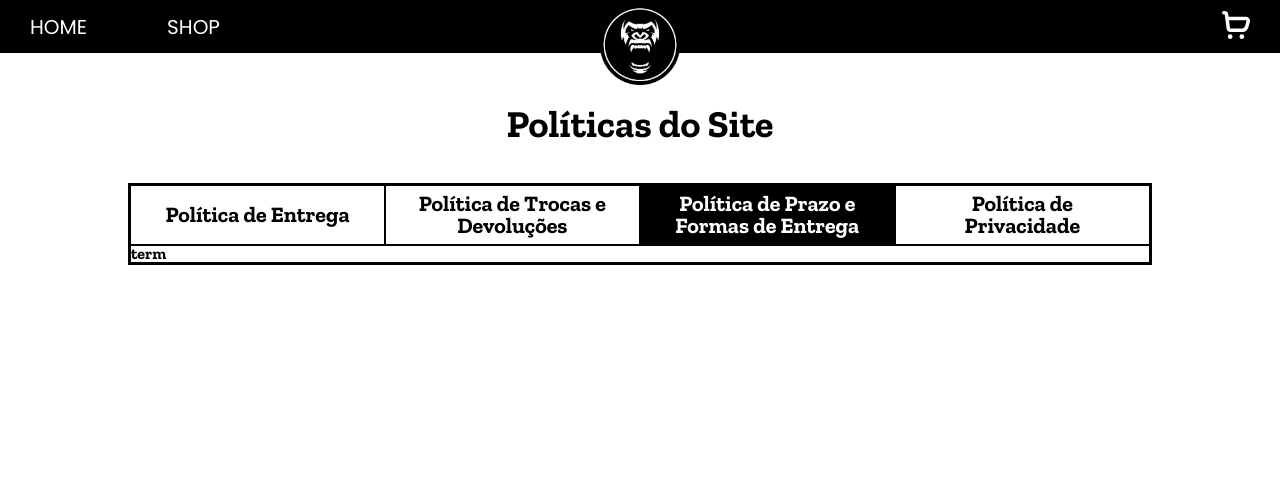
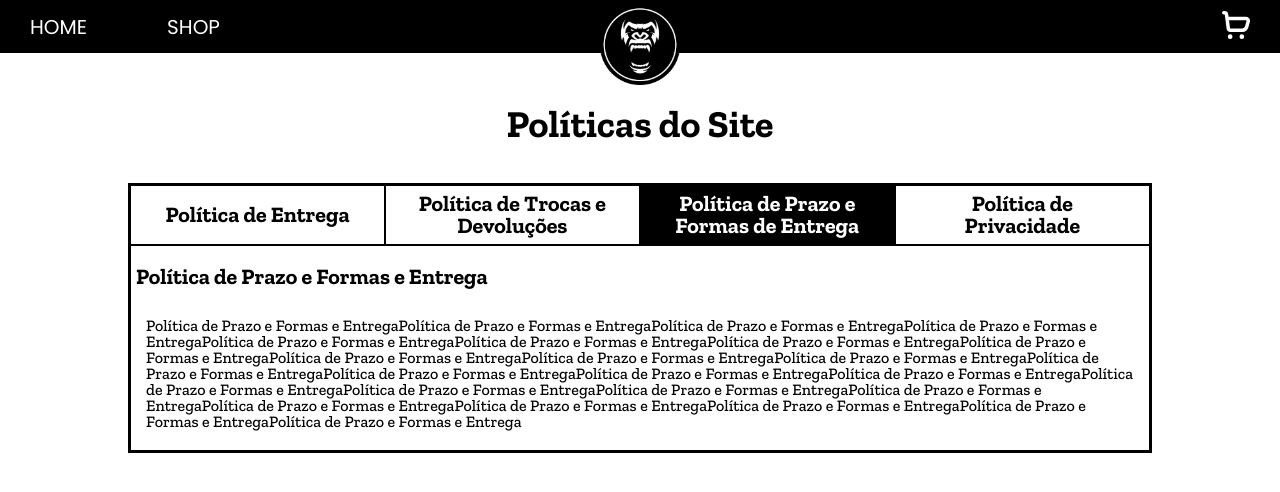
Before and after one commit to Scalco7/ecoomerce-web, a Next.js app: page /policies in a window 1280 px wide. Both pictures are taken after a click on the element "Política de Prazo e Formas de Entrega". Shown: the top 492 px of the page. Built offline with nearby package versions, Linux system fonts and the light colour scheme.

Commit message:
policies section

```diff
--- a/src/app/policies/page.tsx
+++ b/src/app/policies/page.tsx
@@ -8,6 +8,7 @@ import { useState } from "react";
 import PrivacySection from "@/components/organisms/policiesSection/privacySection/privacySection";
 import ExchangesSection from "@/components/organisms/policiesSection/exchangesSection/exchangesSection";
 import DeliverySection from "@/components/organisms/policiesSection/deliverySection/deliverySection";
+import TermSection from "@/components/organisms/policiesSection/termSection/termSection";
 
 const zillaSlab = Zilla_Slab({
   weight: "700",
@@ -25,7 +26,7 @@ export default function Policies() {
     delivery: <DeliverySection />,
     exchanges: <ExchangesSection />,
     privacy: <PrivacySection />,
-    term: <main>term</main>,
+    term: <TermSection />,
   };
 
   function handleChangeSection(sectionSelected: string) {
--- /dev/null
+++ b/src/components/organisms/policiesSection/termSection/style.module.css
@@ -0,0 +1,14 @@
+.main {
+  display: flex;
+  flex-direction: column;
+  gap: 30px;
+  padding: 20px 5px;
+}
+
+.boxText {
+  padding: 0px 10px;
+}
+
+.title {
+  font-size: 22px;
+}
--- /dev/null
+++ b/src/components/organisms/policiesSection/termSection/termSection.tsx
@@ -0,0 +1,33 @@
+import { Zilla_Slab } from "next/font/google";
+import styles from "./style.module.css";
+
+const zillaSlab = Zilla_Slab({
+  weight: "500",
+  subsets: ["latin"],
+  display: "swap",
+});
+
+export default function TermSection() {
+  return (
+    <main className={styles.main}>
+      <p className={styles.title}>Política de Prazo e Formas e Entrega</p>
+      <section className={`${styles.boxText} ${zillaSlab.className}`}>
+        <p>
+          Política de Prazo e Formas e EntregaPolítica de Prazo e Formas e
+          EntregaPolítica de Prazo e Formas e EntregaPolítica de Prazo e Formas
+          e EntregaPolítica de Prazo e Formas e EntregaPolítica de Prazo e
+          Formas e EntregaPolítica de Prazo e Formas e EntregaPolítica de Prazo
+          e Formas e EntregaPolítica de Prazo e Formas e EntregaPolítica de
+          Prazo e Formas e EntregaPolítica de Prazo e Formas e EntregaPolítica
+          de Prazo e Formas e EntregaPolítica de Prazo e Formas e
+          EntregaPolítica de Prazo e Formas e EntregaPolítica de Prazo e Formas
+          e EntregaPolítica de Prazo e Formas e EntregaPolítica de Prazo e
+          Formas e EntregaPolítica de Prazo e Formas e EntregaPolítica de Prazo
+          e Formas e EntregaPolítica de Prazo e Formas e EntregaPolítica de
+          Prazo e Formas e EntregaPolítica de Prazo e Formas e EntregaPolítica
+          de Prazo e Formas e EntregaPolítica de Prazo e Formas e Entrega
+        </p>
+      </section>
+    </main>
+  );
+}
```
